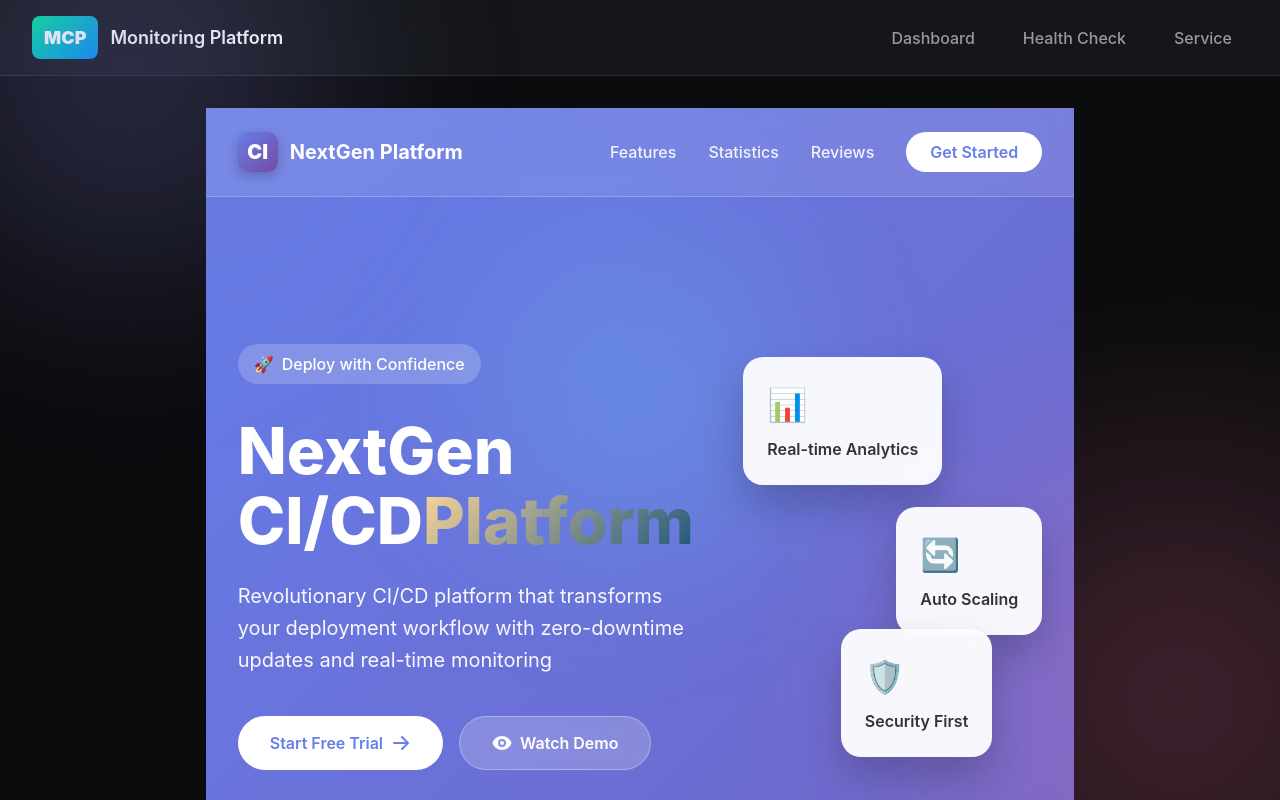
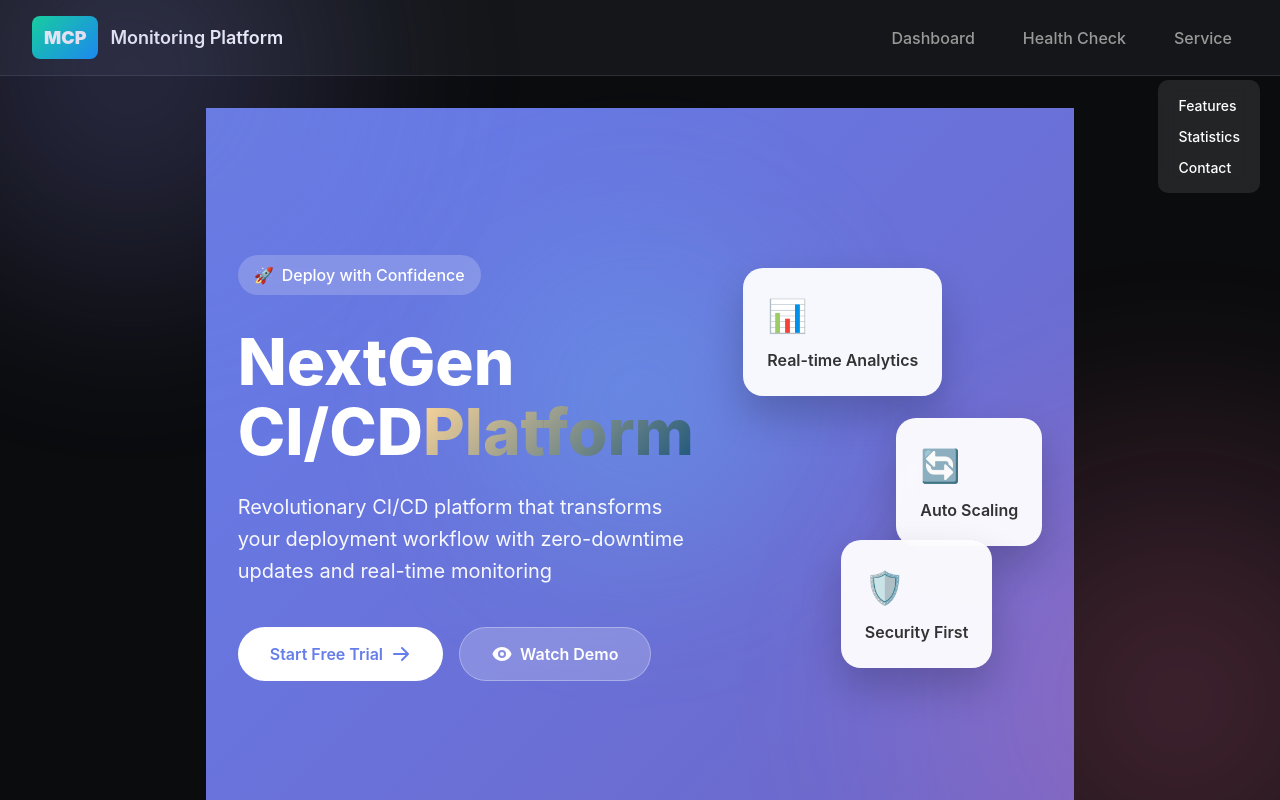
Before and after one commit to HirotakaKaminishi/mcp-cicd-pipeline, a React (Vite) app: page /service in a window 1280 px wide. Shown: the top 800 px of the page. Built offline with nearby package versions, Linux system fonts and the light colour scheme.

Commit message:
fix: Remove duplicate navigation from ServiceLanding page - Remove conflicting nav that prevented React Router links - Add internal page navigation for features/stats/contact - Ensure App.jsx navigation works from all pages

```diff
--- a/src/pages/ServiceLanding.jsx
+++ b/src/pages/ServiceLanding.jsx
@@ -5,11 +5,14 @@ function ServiceLanding() {
   useEffect(() => {
     // Smooth scroll for navigation
     const handleScroll = (e) => {
+      // Only handle internal page anchors, not React Router links
+      if (e.target.getAttribute('href') && e.target.getAttribute('href').startsWith('#')) {
         e.preventDefault();
         const targetId = e.target.getAttribute('href').substring(1);
         const targetElement = document.getElementById(targetId);
         if (targetElement) {
           targetElement.scrollIntoView({ behavior: 'smooth' });
+        }
       }
     };
 
@@ -29,20 +32,39 @@ function ServiceLanding() {
         <div className="gradient-orb orb-3"></div>
       </div>
 
-      <nav className="nav-modern">
-        <div className="nav-container">
-          <div className="nav-brand">
-            <div className="brand-icon">CI</div>
-            <span className="brand-text">NextGen Platform</span>
+      {/* Internal page navigation */}
+      <div className="page-nav" style={{
+        position: 'fixed',
+        top: '80px',
+        right: '20px',
+        zIndex: 1000,
+        background: 'rgba(255,255,255,0.1)',
+        backdropFilter: 'blur(10px)',
+        borderRadius: '10px',
+        padding: '10px'
+      }}>
+        <a href="#features" className="nav-link" style={{
+          display: 'block',
+          color: '#fff',
+          textDecoration: 'none',
+          padding: '5px 10px',
+          fontSize: '14px'
+        }}>Features</a>
+        <a href="#stats" className="nav-link" style={{
+          display: 'block',
+          color: '#fff',
+          textDecoration: 'none',
+          padding: '5px 10px',
+          fontSize: '14px'
+        }}>Statistics</a>
+        <a href="#contact" className="nav-link" style={{
+          display: 'block',
+          color: '#fff',
+          textDecoration: 'none',
+          padding: '5px 10px',
+          fontSize: '14px'
+        }}>Contact</a>
       </div>
-          <div className="nav-menu">
-            <a href="#features" className="nav-link">Features</a>
-            <a href="#stats" className="nav-link">Statistics</a>
-            <a href="#testimonials" className="nav-link">Reviews</a>
-            <a href="#contact" className="nav-link nav-cta">Get Started</a>
-          </div>
-        </div>
-      </nav>
 
       <section className="hero-section">
         <div className="hero-content">
```
Lines whose indentation alone changed are shown as unchanged.
